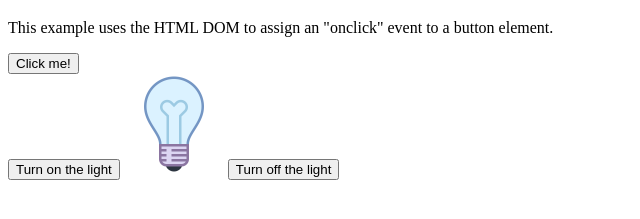
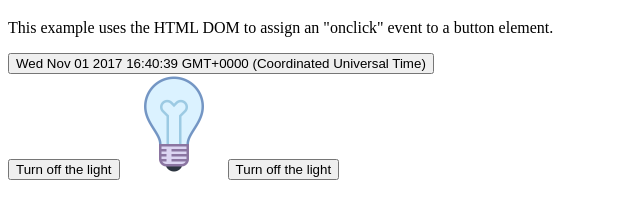
Before and after one commit to MirelaI/buttons_playground, a plain HTML site: page index.html in a window 1280 px wide. Both pictures are taken after a click on the button "Click me!". Shown: the part 61-280 px from the top of the page, without its empty margins (0-640 px from the left). Drawn offline with Linux system fonts and the light colour scheme.

Commit message:
Solution on the table

```diff
--- a/index.html
+++ b/index.html
@@ -10,11 +10,13 @@
     </div>
 
     <div>
-        <button>Turn on the light</button>
+        <button onclick="document.getElementById('myImage').src='images/light_on.png'">Turn off the light</button>
 
         <img id="myImage" src="images/light_off.png" style="width:100px">
 
-        <button>Turn off the light</button>
+        <button onclick="document.getElementById('myImage').src='images/light_off.png'">Turn off the light</button>
     </div>
+
+    <script src="js/buttons.js"></script>
 </body>
 </html>
--- /dev/null
+++ b/js/buttons.js
@@ -0,0 +1,5 @@
+document.getElementById("demo").onclick = function() {getDate()};
+
+function getDate() {
+    document.getElementById("demo").innerHTML = Date();
+}
```
